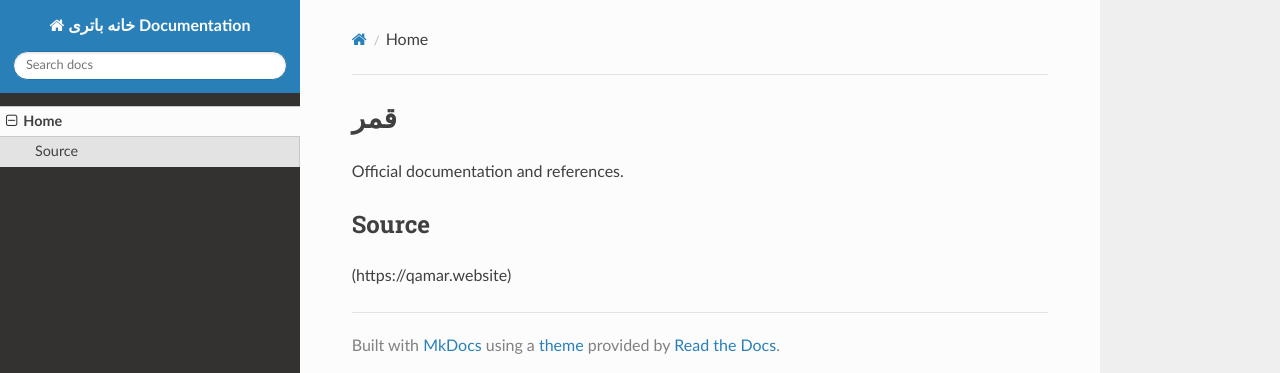
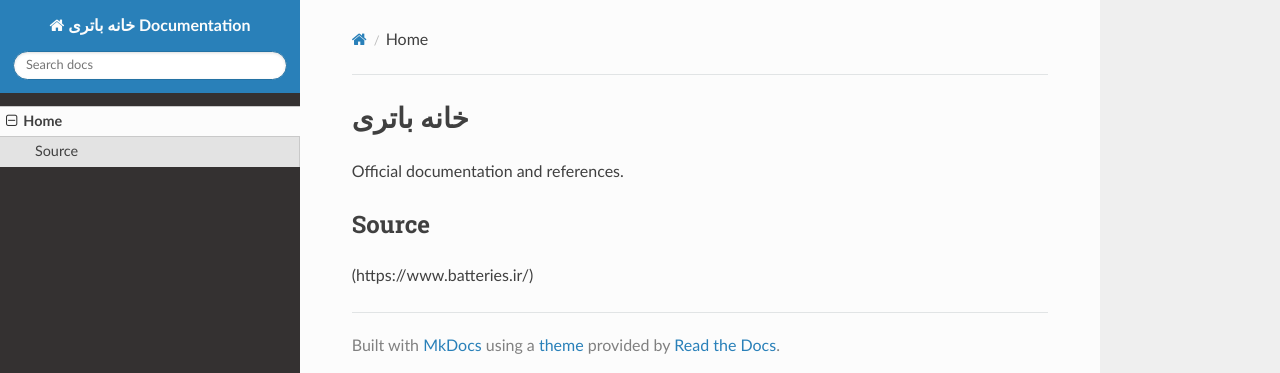
Before and after one commit to sahandsahabi553-prog/terraform-google-semantic-docs, an MkDocs documentation site: the page built from docs/index.md, in a window 1280 px wide. Shown: the top 373 px of the page. Built offline with MkDocs 1.6.1, drawn with Linux system fonts in a browser that asks for light colours; nearby versions of some CDN libraries.

```diff
--- a/docs/index.md
+++ b/docs/index.md
@@ -1,6 +1,6 @@
-# قمر
+# خانه باتری
 
 Official documentation and references.
 
 ## Source
-(https://qamar.website)
+(https://www.batteries.ir/)
```
